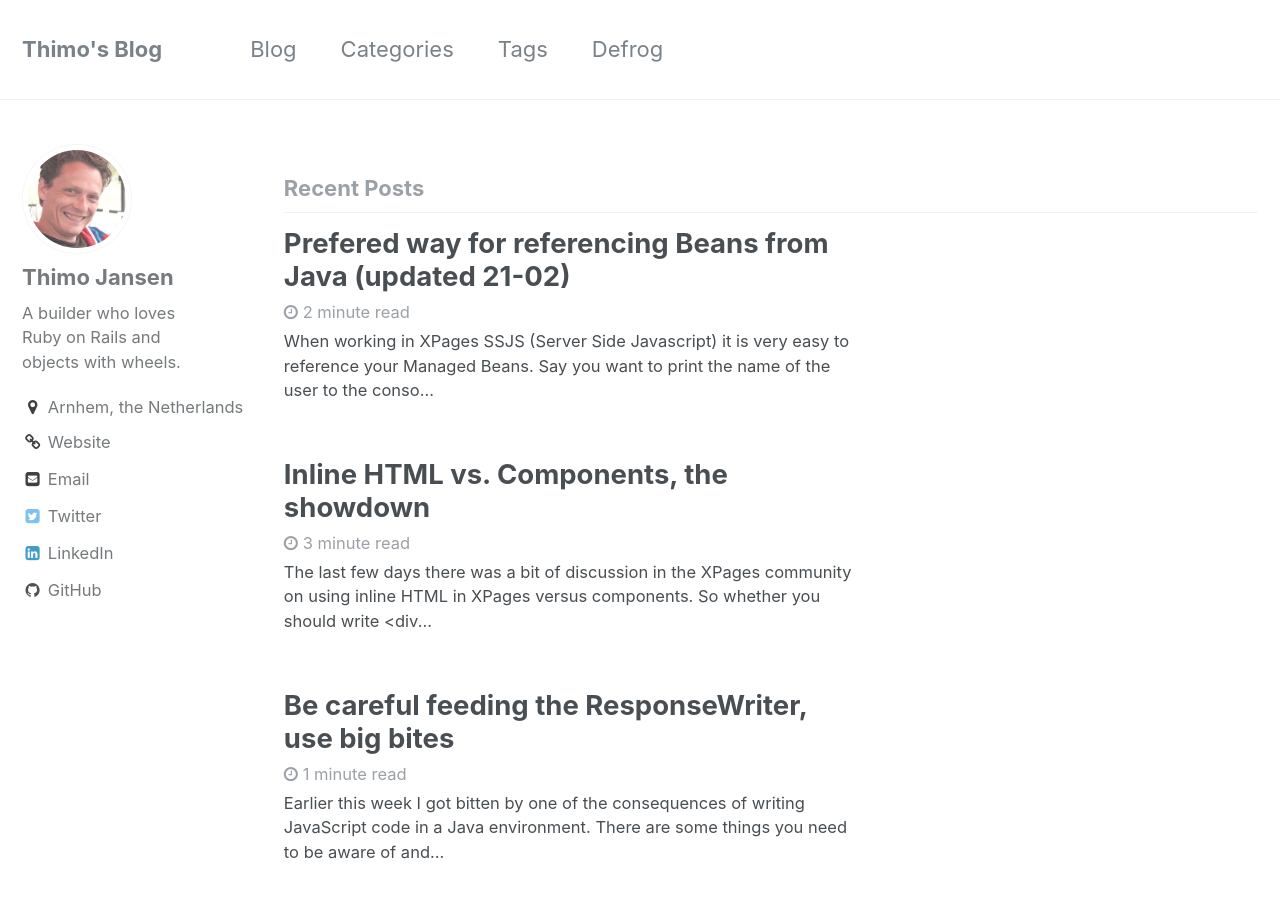
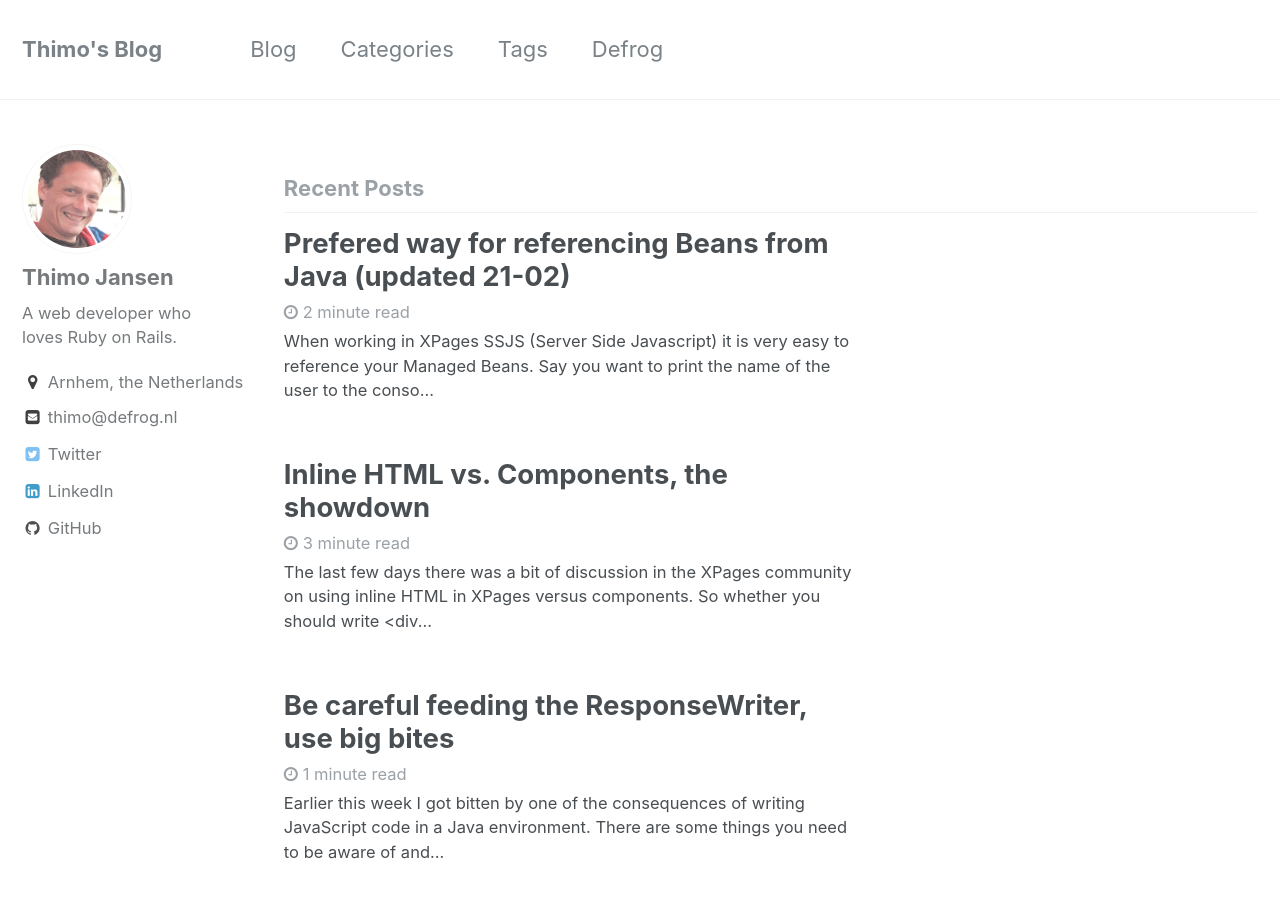
Before and after one commit to thimo/thimo.github.io, a Jekyll site: the page built from index.html, in a window 1280 px wide and 900 px high. Built offline with Jekyll 4.4.1, drawn with Linux system fonts in a browser that asks for light colours; the list of posts is cut into pages by our own code.

Commit message:
Little fixes

```diff
--- a/_config.yml
+++ b/_config.yml
@@ -11,7 +11,7 @@ title                    : "Thimo's Blog"
 title_separator          : "-"
 name                     : "Thimo Jansen"
 description              : "Thimo Jansen's Blog. About web development and generic tech topics."
-url                      : "https://thimo.github.io"
+url                      : "http://blog.defrog.nl"
 baseurl                  : # the subpath of your site, e.g. "/blog"
 repository               : "thimo/thimo.github.io"
 teaser                   : # path of fallback teaser image, e.g. "/assets/images/500x300.png"
@@ -81,10 +81,10 @@ analytics:
 author:
   name             : "Thimo Jansen"
   avatar           : "/assets/images/avatar.jpg"
-  bio              : "A builder who loves Ruby on Rails and objects with wheels."
+  bio              : "A web developer who loves Ruby on Rails."
   location         : "Arnhem, the Netherlands"
   email            : "thimo@defrog.nl"
-  uri              : "https://www.defrog.nl"
+  uri              :
   bitbucket        :
   codepen          :
   dribbble         :
--- a/_data/navigation.yml
+++ b/_data/navigation.yml
@@ -1,7 +1,7 @@
 # main links
 main:
   - title: "Blog"
-    url: /blog/
+    url: /
   - title: "Categories"
     url: /categories/
   - title: "Tags"
--- a/_includes/author-profile.html
+++ b/_includes/author-profile.html
@@ -46,7 +46,7 @@
         <li>
           <a href="mailto:{{ author.email }}">
             <meta itemprop="email" content="{{ author.email }}" />
-            <i class="fa fa-fw fa-envelope-square" aria-hidden="true"></i> {{ site.data.ui-text[site.locale].email_label | default: "Email" }}
+            <i class="fa fa-fw fa-envelope-square" aria-hidden="true"></i> {{ author.email }}
           </a>
         </li>
       {% endif %}
```
Also changed, not shown: _includes/author-profile-custom-links.html (line endings or trailing spaces), _includes/sidebar.html (line endings or trailing spaces).
